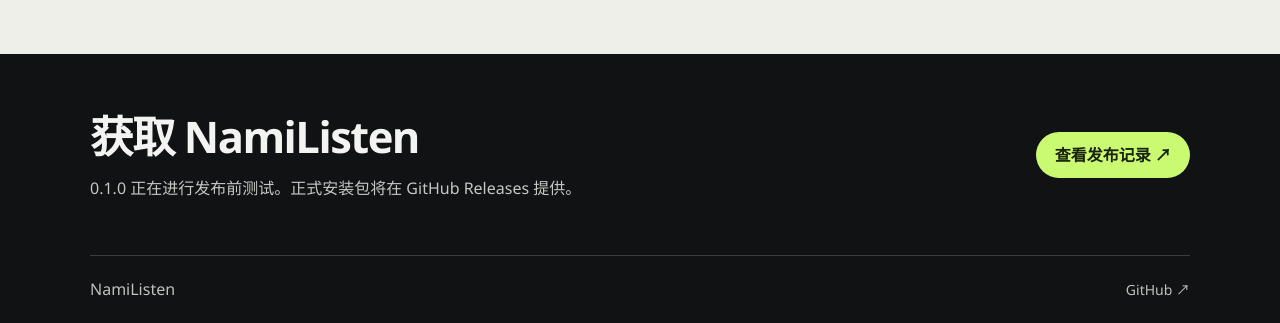
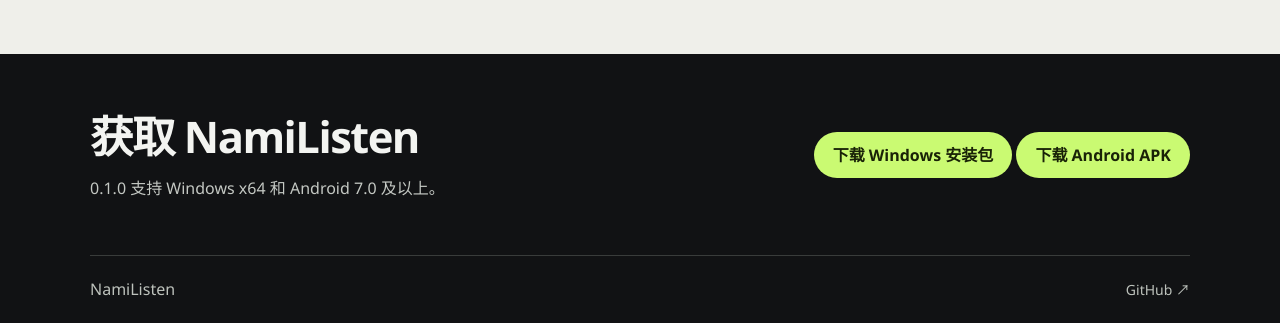
Before and after one commit to Yo1128/NamiListen, a plain HTML site: page index.html in a window 1280 px wide. Shown: the part 1968-2291 px from the top of the page. Drawn offline with Linux system fonts and the light colour scheme.

Commit message:
Publish NamiListen 0.1.0 Windows and Android downloads

```diff
--- a/index.html
+++ b/index.html
@@ -12,7 +12,7 @@
 <body>
   <header class="wrap mast">
     <a class="brand" href="./" aria-label="NamiListen 首页"><img src="nami-icon.png" width="32" height="32" alt="">NamiListen</a>
-    <nav aria-label="主导航"><a href="#platforms">支持平台</a><a href="https://github.com/Yo1128/NamiListen/releases">版本记录 ↗</a></nav>
+    <nav aria-label="主导航"><a href="#platforms">支持平台</a><a href="https://github.com/Yo1128/NamiListen/releases/tag/v0.1.0">版本记录 ↗</a></nav>
   </header>
   <main>
     <section class="wrap opening" aria-labelledby="title">
@@ -40,8 +40,8 @@
       </div>
     </section>
     <section class="wrap release" aria-labelledby="release-title">
-      <div><h2 id="release-title">获取 NamiListen</h2><p>0.1.0 正在进行发布前测试。正式安装包将在 GitHub Releases 提供。</p></div>
-      <a class="action" href="https://github.com/Yo1128/NamiListen/releases">查看发布记录 ↗</a>
+      <div><h2 id="release-title">获取 NamiListen</h2><p>0.1.0 支持 Windows x64 和 Android 7.0 及以上。</p></div>
+      <div><a class="action" href="https://github.com/Yo1128/NamiListen/releases/download/v0.1.0/NamiListen-0.1.0-windows-x64.msi">下载 Windows 安装包</a> <a class="action" href="https://github.com/Yo1128/NamiListen/releases/download/v0.1.0/NamiListen-0.1.0-universal.apk">下载 Android APK</a></div>
     </section>
   </main>
   <footer class="wrap"><span>NamiListen</span><a href="https://github.com/Yo1128/NamiListen">GitHub ↗</a></footer>
```
